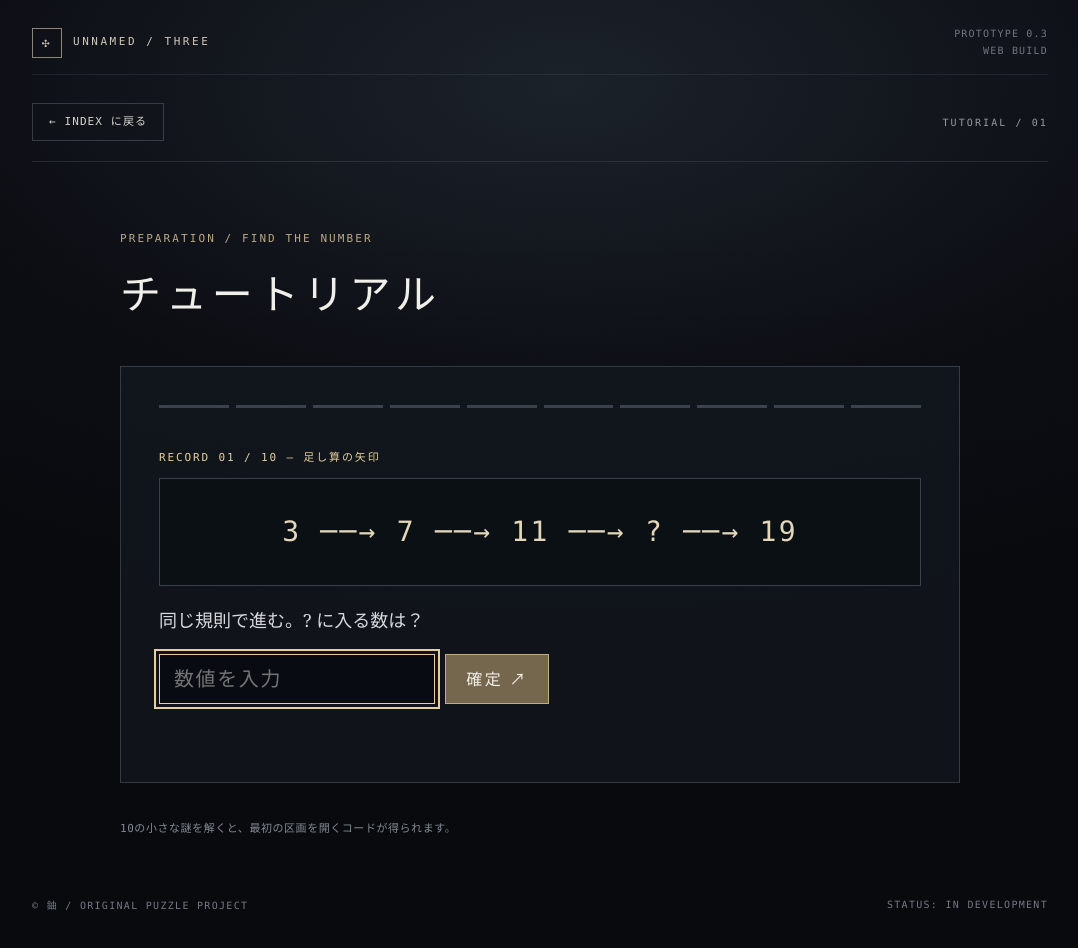
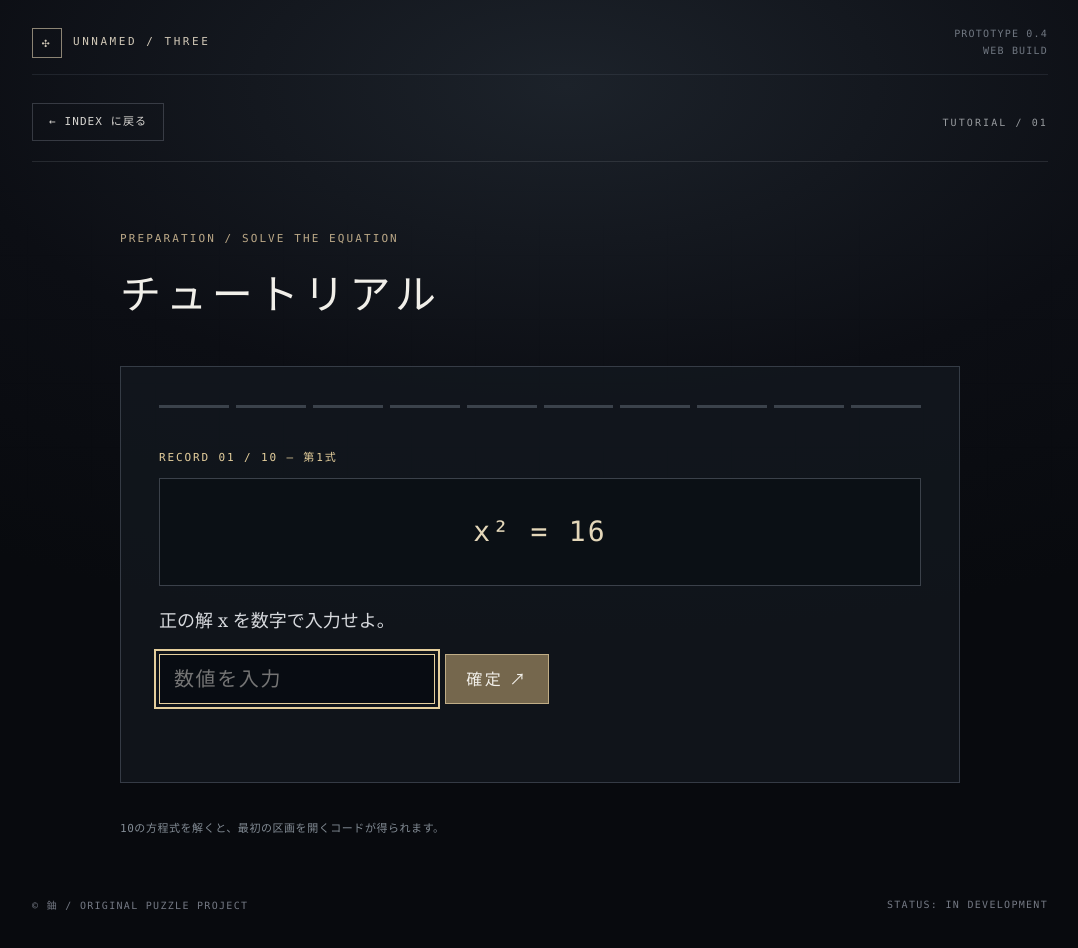
Before and after one commit to yoshisuke1111-svg/three-gates, a plain HTML site: page index.html in a window 1280 px wide. Both pictures are taken after a click on the button "開始する ↗". Shown: the whole page, without its empty margins (100-1178 px from the left). Drawn offline with Linux system fonts and the light colour scheme.

Commit message:
Simplify tutorial to ten basic equations and retain hidden five-bit complement clue

```diff
--- a/index.html
+++ b/index.html
@@ -216,7 +216,7 @@
 <div class="site">
   <header class="masthead">
     <div class="mark">UNNAMED / THREE</div>
-    <span class="version">PROTOTYPE 0.3<br>WEB BUILD</span>
+    <span class="version">PROTOTYPE 0.4<br>WEB BUILD</span>
   </header>
 
   <main id="homeView">
@@ -295,78 +295,78 @@
 <script>
 (() => {
   'use strict';
-  // チュートリアルは正誤選択でなく、数列・五十音・図形などを利用する10個の小謎。
+  // チュートリアルは中学～高1の基礎方程式10問。仕掛けや図形謎は本編へ。
   // 解答に共通する性質を後半の仕掛けに利用できるようにしている。
   const QUESTIONS = [
   {
-    "title": "足し算の矢印",
-    "clue": "3 ──→ 7 ──→ 11 ──→ ? ──→ 19",
-    "prompt": "同じ規則で進む。? に入る数は？",
-    "answer": 15,
-    "hint": "ひとつ先へ進むとき、何を足している？"
+    "title": "第1式",
+    "clue": "x² = 16",
+    "prompt": "正の解 x を数字で入力せよ。",
+    "answer": 4,
+    "hint": "同じ正の数を2回掛けて16になるのは？"
   },
   {
-    "title": "掛け算の矢印",
-    "clue": "2 ──→ 6 ──→ 18 ──→ ? ──→ 162",
-    "prompt": "同じ規則で進む。? に入る数は？",
-    "answer": 54,
-    "hint": "差ではなく、隣り合う数の比を見よう。"
+    "title": "第2式",
+    "clue": "2x + 1 = 15",
+    "prompt": "x を求めよ。",
+    "answer": 7,
+    "hint": "両辺から1を引いて、2で割る。"
   },
   {
-    "title": "ひらがなの棚",
-    "clue": "あ  い  う  え  お\nか  き  く  け  こ\nさ  し  す  せ  そ\n\nあ＝1　か＝6　さ＝11",
-    "prompt": "左上の「あ」を1として五十音順に数える。「か」と「せ」の番号を足すと？",
-    "answer": 20,
-    "hint": "「せ」は、さ行の4番目。"
+    "title": "第3式",
+    "clue": "x ÷ 3 = 4",
+    "prompt": "x を求めよ。",
+    "answer": 12,
+    "hint": "両辺を3倍する。"
   },
   {
-    "title": "段違いの表",
-    "clue": " 2     5     8\n11     ?    17\n20    23    26",
-    "prompt": "縦にも横にも同じ規則がある。? は？",
-    "answer": 14,
-    "hint": "右に進むと3増え、下に進むと9増える。"
+    "title": "第4式",
+    "clue": "x − 8 = −2",
+    "prompt": "x を求めよ。",
+    "answer": 6,
+    "hint": "両辺に8を足す。"
   },
   {
-    "title": "二つの重さ",
-    "clue": "○ + ○ + △ ＝ 11\n○ + △      ＝  8\n\n○ ＝  ?",
-    "prompt": "同じ記号は同じ重さ。○ の重さはいくつ？",
-    "answer": 3,
-    "hint": "上の式から下の式を引いてみよう。"
+    "title": "第5式",
+    "clue": "3x = 27",
+    "prompt": "x を求めよ。",
+    "answer": 9,
+    "hint": "両辺を3で割る。"
   },
   {
-    "title": "針が指す場所",
-    "clue": "12 ──→ 3 ──→ 6 ──→ ? ──→ 12",
-    "prompt": "時計の文字盤を同じ角度ずつ進む。? に入る数字は？",
-    "answer": 9,
-    "hint": "毎回90度ずつ進む。"
+    "title": "第6式",
+    "clue": "x + 4 = 20",
+    "prompt": "x を求めよ。",
+    "answer": 16,
+    "hint": "20から4を引く。"
   },
   {
-    "title": "格子の最短路",
-    "clue": "S ── □ ── □\n│    │    │\n□ ── □ ── □\n│    │    │\n□ ── □ ── G",
-    "prompt": "SからGまで、右または下へ1辺ずつ進む。必要な最小の移動回数は？",
-    "answer": 4,
-    "hint": "右に2回、下に2回進めばよい。"
+    "title": "第7式",
+    "clue": "5x − 6 = 9",
+    "prompt": "x を求めよ。",
+    "answer": 3,
+    "hint": "まず両辺に6を足す。"
   },
   {
-    "title": "折りたたむ番号",
-    "clue": "       [2]\n[3]   [1]   [4]   [6]\n       [5]",
-    "prompt": "これは立方体の展開図。折りたたむと「1」の反対側は何番？",
-    "answer": 6,
-    "hint": "横一列に並んだ4枚は側面を一周する。"
+    "title": "第8式",
+    "clue": "(x + 2) ÷ 2 = 5",
+    "prompt": "x を求めよ。",
+    "answer": 8,
+    "hint": "最初に両辺を2倍する。"
   },
   {
-    "title": "鏡の数字",
-    "clue": "12  ─鏡→  21\n45  ─鏡→  54\n67  ─鏡→  ?",
-    "prompt": "数字の順番を反対に並べる。? は？",
-    "answer": 76,
-    "hint": "左の2桁を逆から読もう。"
+    "title": "第9式",
+    "clue": "2x = 10",
+    "prompt": "x を求めよ。",
+    "answer": 5,
+    "hint": "両辺を2で割る。"
   },
   {
-    "title": "増える段差",
-    "clue": "1 ──→ 3 ──→ 6 ──→ 10 ──→ ?",
-    "prompt": "矢印ごとに増える数も1ずつ増えている。? は？",
-    "answer": 15,
-    "hint": "増加量は2、3、4、その次は5。"
+    "title": "第10式",
+    "clue": "x² − 10x = 0",
+    "prompt": "x > 0 とする。x を求めよ。",
+    "answer": 10,
+    "hint": "左辺を x でくくる。"
   }
 ];
   // ここで使う0/1は正誤ではない。各「数値解答」の偶奇に由来する。
@@ -514,7 +514,8 @@
       "lines": [
         "初めて触れた十の問題は、最初から記録の一部だった。",
         "一つの正解が、すべての解答を意味するわけではない。",
-        "記録はまだ完成していない。"
+        "十の記録の中に、五桁で表せる数がある。",
+      "はじめの区画には、まだ見つかっていない記録が残されている。"
       ],
       "note": "この続きは制作中。"
     }
@@ -554,6 +555,22 @@
     "code": "ORIGIN",
     "text": "最初にあった場所へつながる最後の記録が見つかった。"
   }
+};
+  // 第6式の解16は5ビットで10000。0/1反転後の01111=15を別コードとして扱う。
+  // x²=16の解を15とみなすわけではない。
+  const fiveBitOriginal = QUESTIONS[5].answer;
+  const fiveBitComplement = fiveBitOriginal ^ 0b11111;
+  STAGES['1'][String(fiveBitComplement)] = {
+  "type": "text",
+  "title": "五桁の余白",
+  "path": "SECTION 01 / UNLISTED RECORD",
+  "lines": [
+    "数字は変わった。式そのものが変わったわけではない。",
+    "同じ五桁で書けば、16は10000。",
+    "それを裏返した数は、最初の解ではない。",
+    "ここにはまだ、誰も解いていない記録がある。"
+  ],
+  "note": "未公開の分岐。ここから先は制作中。"
 };
   const homeView = document.getElementById('homeView');
   const sceneView = document.getElementById('sceneView');
@@ -629,7 +646,7 @@
     const q = QUESTIONS[tutorialIndex];
     const bars = QUESTIONS.map((_, i) => `<span class="${i < tutorialIndex ? 'done' : ''}"></span>`).join('');
     content.innerHTML = `
-      <div class="scene-topline">PREPARATION / FIND THE NUMBER</div>
+      <div class="scene-topline">PREPARATION / SOLVE THE EQUATION</div>
       <h1 class="scene-title">チュートリアル</h1>
       <div class="tutorial-box appear">
         <div class="tutorial-progress" aria-label="${tutorialIndex}問完了">${bars}</div>
@@ -645,7 +662,7 @@
         <button type="button" class="hint-button" id="showTutorialHint" ${tutorialErrors >= 2 ? '' : 'hidden'}>ヒントを見る</button>
         <div class="hint-content" id="tutorialHint" hidden>${escapeHtml(q.hint)}</div>
       </div>
-      <p class="scene-footnote">10の小さな謎を解くと、最初の区画を開くコードが得られます。</p>`;
+      <p class="scene-footnote">10の方程式を解くと、最初の区画を開くコードが得られます。</p>`;
     if (tutorialErrors < 2) document.getElementById('tutorialAnswer')?.focus({preventScroll:true});
   }
   function renderTutorialResult() {
```
